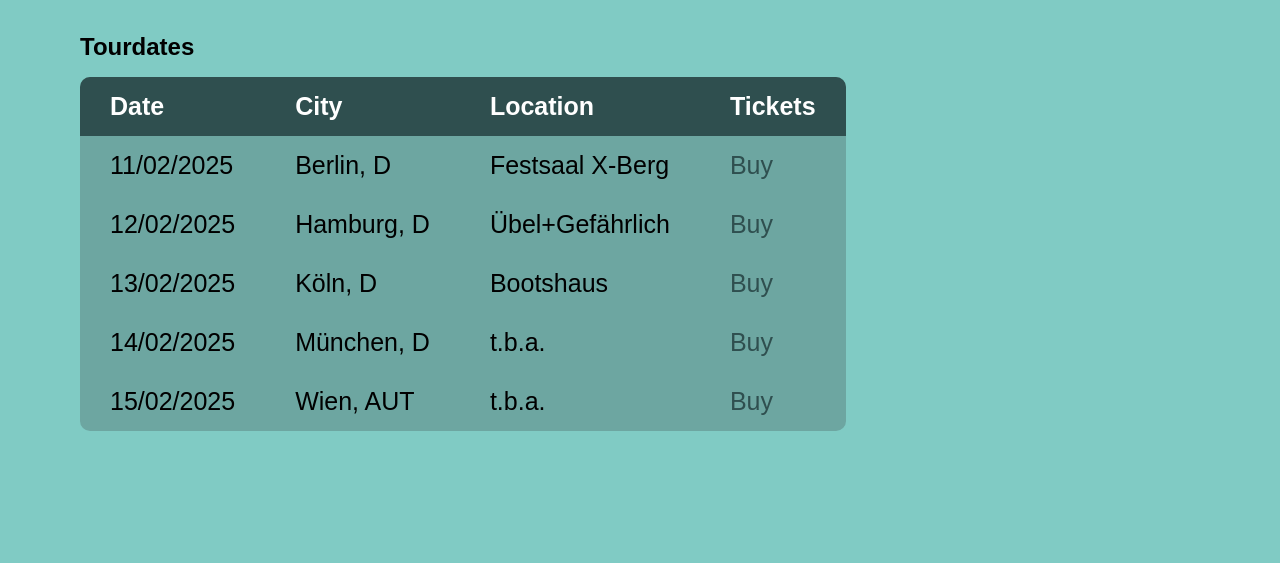
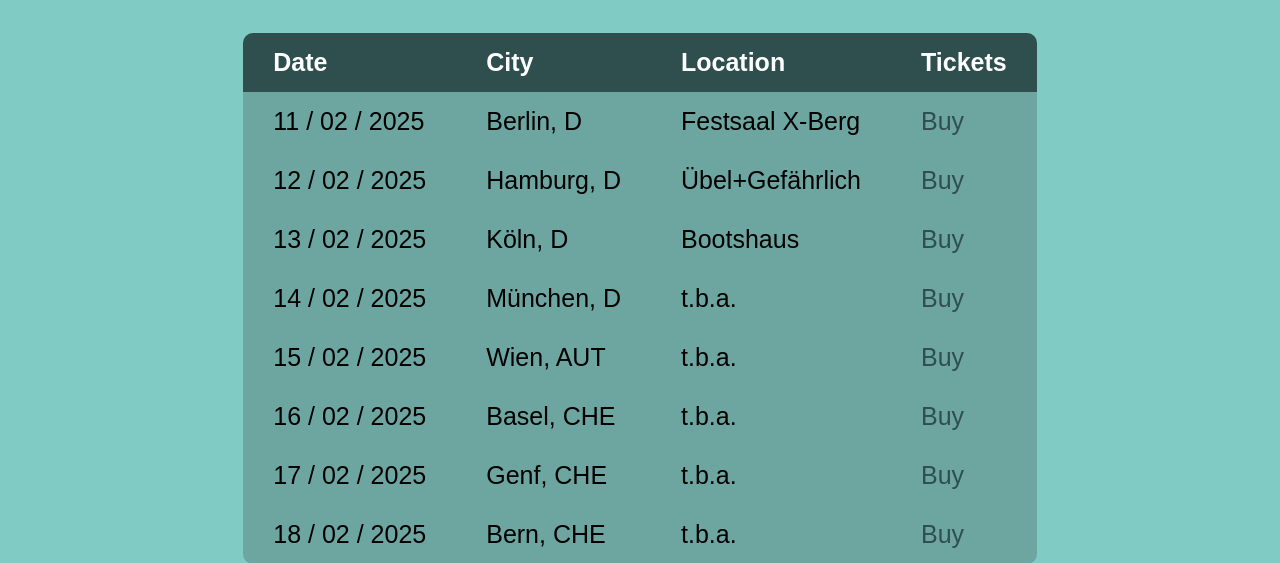
Before and after one commit to JCWV5/html-css-uebungsprojekt, a plain HTML site: page events.html in a window 1280 px wide. Shown: the part 442-1005 px from the top of the page. Drawn offline with Linux system fonts and the light colour scheme.

Commit message:
Version 13
optimize table + working on music > release gallery design

```diff
--- a/events.html
+++ b/events.html
@@ -55,9 +55,11 @@
 
     <main class="inhalt">
         <div class="container">
-            <div class="table"></div>
+            <div class="table">
 
-            <h2>Tourdates</h2>
+            <!--<div class="table headline">
+                <h2>Tourdates</h2>
+                </div>-->
 
             <table>
 
@@ -72,32 +74,50 @@
 
                 <tbody>
                     <tr>
-                        <td>11/02/2025</td>
+                        <td>11 / 02 / 2025</td>
                         <td>Berlin, D</td>
                         <td>Festsaal X-Berg</td>
                         <td><a href="#" class="ticket-link">Buy</a></td>
                     </tr>
                     <tr>
-                        <td>12/02/2025</td>
+                        <td>12 / 02 / 2025</td>
                         <td>Hamburg, D</td>
                         <td>Übel+Gefährlich</td>
                         <td><a href="#" class="ticket-link">Buy</a></td>
                     </tr>
                     <tr>
-                        <td>13/02/2025</td>
+                        <td>13 / 02 / 2025</td>
                         <td>Köln, D</td>
                         <td>Bootshaus</td>
                         <td><a href="#" class="ticket-link">Buy</a></td>
                     </tr>
                     <tr>
-                        <td>14/02/2025</td>
+                        <td>14 / 02 / 2025</td>
                         <td>München, D</td>
                         <td>t.b.a.</td>
                         <td><a href="#" class="ticket-link">Buy</a></td>
                     </tr>
                     <tr>
-                        <td>15/02/2025</td>
+                        <td>15 / 02 / 2025</td>
                         <td>Wien, AUT</td>
+                        <td>t.b.a.</td>
+                        <td><a href="#" class="ticket-link">Buy</a></td>
+                    </tr>
+                    <tr>
+                        <td>16 / 02 / 2025</td>
+                        <td>Basel, CHE</td>
+                        <td>t.b.a.</td>
+                        <td><a href="#" class="ticket-link">Buy</a></td>
+                    </tr>
+                    <tr>
+                        <td>17 / 02 / 2025</td>
+                        <td>Genf, CHE</td>
+                        <td>t.b.a.</td>
+                        <td><a href="#" class="ticket-link">Buy</a></td>
+                    </tr>
+                    <tr>
+                        <td>18 / 02 / 2025</td>
+                        <td>Bern, CHE</td>
                         <td>t.b.a.</td>
                         <td><a href="#" class="ticket-link">Buy</a></td>
                     </tr>
@@ -105,6 +125,7 @@
                 </tbody>
             </table>
         </div>
+            </div>
     </main>
 
 
--- a/music.html
+++ b/music.html
@@ -4,13 +4,15 @@
 
 <head>
 
-    <!--Version 10 Tabelle / Tourdates in  Events  -->
 
     <meta name="viewport" content="width=device-width, initial-scale=1.0">
 
+    <meta charset="UTF-8">
+    <meta http-equiv="X-UA-Compatible" content="IE=edge">
+
+
+    <link rel="stylesheet" href="style.css">
     <title>PANGAEA</title>
-    <link rel="stylesheet" href="style.css">
-
     <script src="https://kit.fontawesome.com/f73a186d62.js" crossorigin="anonymous"></script>
 
 </head>
@@ -55,7 +57,7 @@
 
 
 
-    <main>
+    <main class="inhalt">
 
         <div class="wrapper">
             <div class="box">
--- a/style.css
+++ b/style.css
@@ -31,15 +31,15 @@
     background: #80cbc4;
     font-family: Arial, Helvetica, sans-serif;
     color: black;
-    width: 90%;
-    margin: auto;
+    /*width: 90%;
+    margin: auto;*/
 }
 
 /* HEADER with LOGO & Phrase */
 
 header {
     background: url('assets/img/header-bg-color-fade-h320px-2.jpg') no-repeat top center;
-    background-size: cover !important;
+    background-size: cover;
     /* Cover the entire header */
     background-position: center;
     /* Center the image */
@@ -81,6 +81,11 @@
 */
 
 /* GENERAL PARAMETERS */
+
+.inhalt {
+    width: 90%;
+    margin: auto;
+}
 
 .container {
     max-width: 1200px;
@@ -162,12 +167,17 @@
 
 /* TABLE/Tour Dates */
 
+.table headline {
+    align-content: center;
+}
 
 table {
     /* min-height: 100vh;*/
     /*display: flex;*/
     /*justify-content: center;*/
     /*align-items: center;*/
+    /*max-width: 2em;*/
+    margin: 0 auto;
     background-color: hsla(350, 30%, 10%, 0.2);
     font-size: 25px;
     border-radius: 10px;
@@ -323,7 +333,6 @@
     display: grid;
     grid-template-rows: subgrid;
     grid-row: span 3;
-
 }
 
 
```
Also changed, not shown: index.html (+1 -1 lines).
